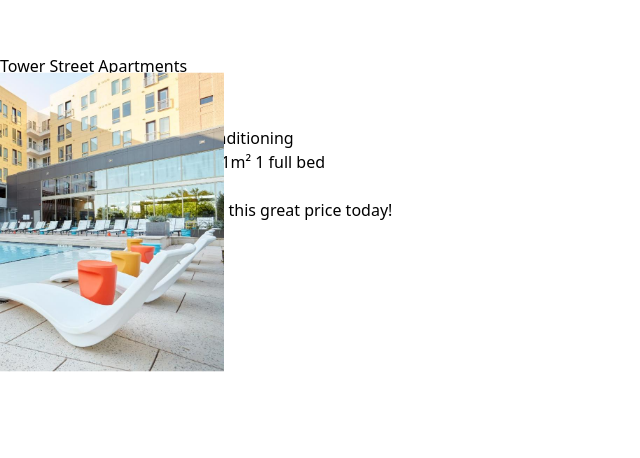
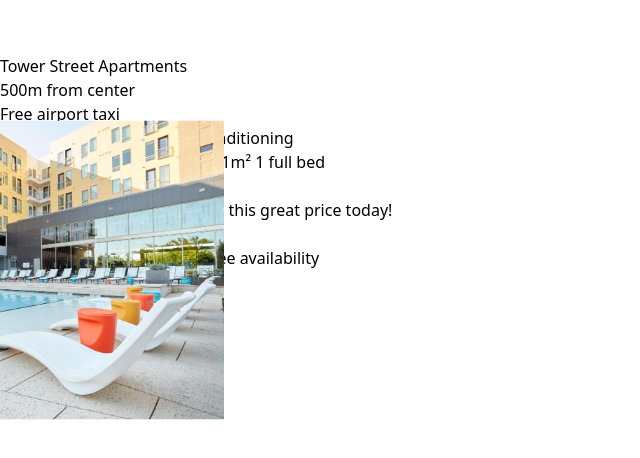
Before and after one commit to tien198/njs301_asm2_clientApp, a React (Vite) app: page /search in a window 1280 px wide. Shown: the part 1634-2092 px from the top of the page, without its empty margins (0-640 px from the left). Built offline with nearby package versions, Linux system fonts and the light colour scheme.

Commit message:
complete searchContents

```diff
--- a/src/components/Footer.jsx
+++ b/src/components/Footer.jsx
@@ -3,7 +3,7 @@ import footerData from '../../data/footer.json';
 
 function Footer() {
     return (
-        <div className='grid grid-cols-3 lg:grid-cols-5 gap-12 pt-7 pb-12 container m-auto text-main-color'>
+        <div className='grid grid-cols-3 lg:grid-cols-5 gap-12 pt-14 pb-12 container m-auto text-main-color'>
             <FooterCols data={footerData} />
         </div>
     );
--- a/src/pages/detail/Detail.jsx
+++ b/src/pages/detail/Detail.jsx
@@ -1,8 +1,10 @@
+import Navbar from '../../components/Navbar';
+
 const Detail = () => {
   return (
-    <div>
-      <h1>Detail Page</h1>
-    </div>
+    <>
+      <Navbar />
+    </>
   );
 };
 
--- a/src/pages/search/Search.jsx
+++ b/src/pages/search/Search.jsx
@@ -81,6 +81,17 @@ function SearchDiv() {
 }
 
 function SearchedItem({ item }) {
+  return (
+    <div className={`grid ${styles['grid-search-item']} items-center gap-4 p-3 rounded-lg border`}>
+      <ImgCard imgUrl={item.image_url} imgAlt={item.name} />
+      {/* <div style={{ backgroundImage: `url(${item.image_url})` }} className='bg-cover h-full w-full' ></div> */}
+      <SearchedItemSecondCol item={item} />
+      <SearchedItemThirdCol item={item} />
+    </div>
+  );
+}
+
+function SearchedItemSecondCol({ item }) {
   const freeCancel = item.free_cancel ?
     [
       <strong className='text-green-600' key={1}>Free cancellation</strong>,
@@ -88,9 +99,6 @@ function SearchedItem({ item }) {
     ] : null;
 
   return (
-    <div className={`grid ${styles['grid-search-item']} items-center gap-4 p-3 rounded-lg border`}>
-      <ImgCard imgUrl={item.image_url} imgAlt={item.name} />
-      {/* <div style={{ backgroundImage: `url(${item.image_url})` }} className='bg-cover h-full w-full' ></div> */}
     <div className='flex flex-col h-full gap-1 justify-between'>
       <h3 className='text-xl font-semibold lg:font-bold text-blue-600'>{item.name}</h3>
       <p>{item.distance} from center</p>
@@ -99,6 +107,21 @@ function SearchedItem({ item }) {
       <p>{item.type}</p>
       {freeCancel}
     </div>
+  );
+}
+
+function SearchedItemThirdCol({ item }) {
+  return (
+    <div className='flex flex-col justify-between h-full'>
+      <div className='flex justify-between'>
+        <span className='text-lg font-semibold'>{item.rate_text}</span>
+        <span className='bg-main-color text-white p-1'>{item.rate}</span>
+      </div>
+      <div className='flex flex-col items-end gap-2'>
+        <span className='text-3xl font-semibold'>$ {item.price}</span>
+        <span className='text-gray-500 text-sm'>Include taxes and fees</span>
+        <Button label='See availability' className='bg-blue-600 text-white hover:bg-blue-800 font-semibold rounded-md py-3 px-8' />
+      </div>
     </div>
   );
 }
--- a/src/pages/search/Search.module.css
+++ b/src/pages/search/Search.module.css
@@ -4,6 +4,6 @@
 
 @media (min-width:768px) {
     .grid-search-item {
-        grid-template-columns: 1fr 1.25fr 1fr;
+        grid-template-columns: 1fr 2fr 1fr;
     }
 }
```
Lines whose indentation alone changed are shown as unchanged.
